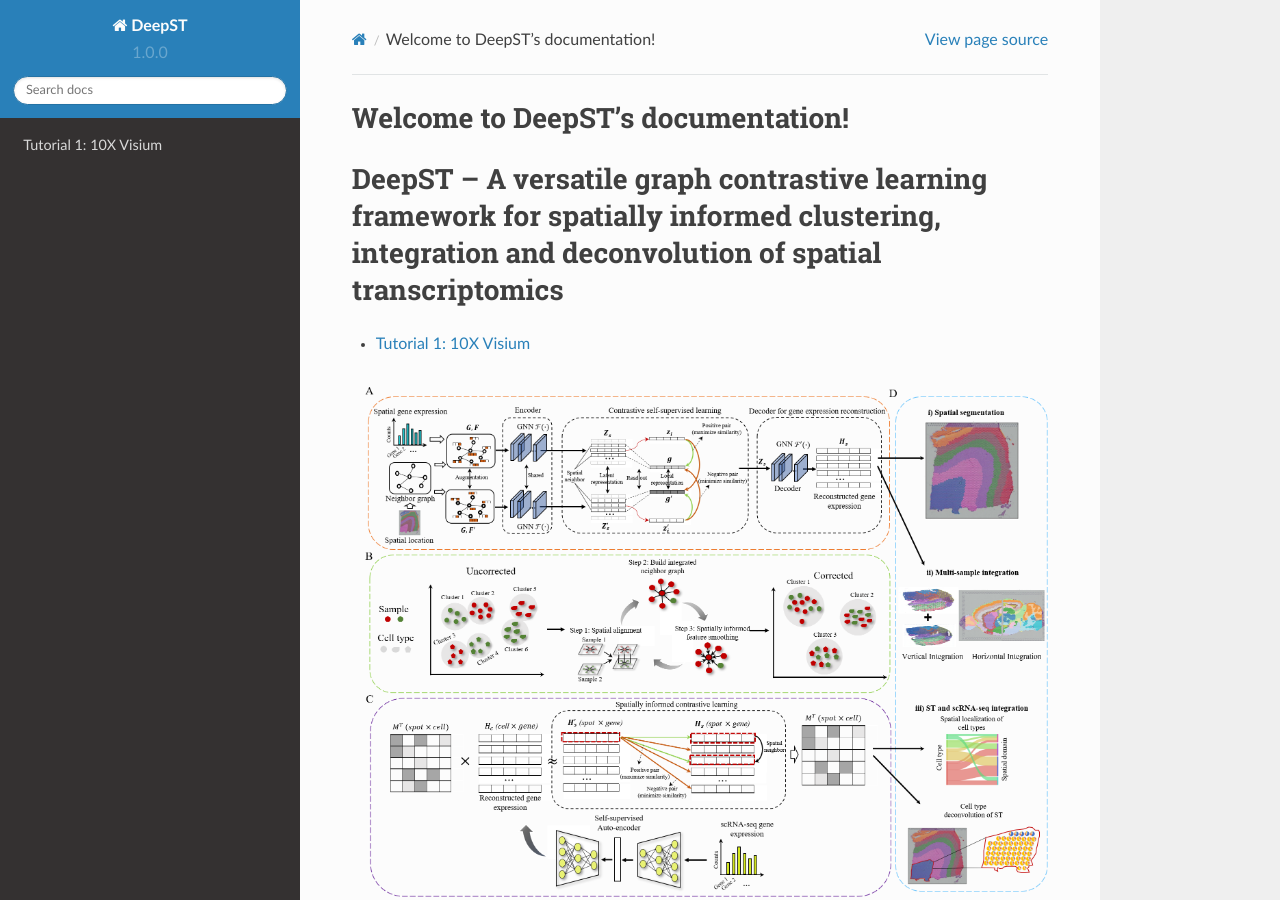
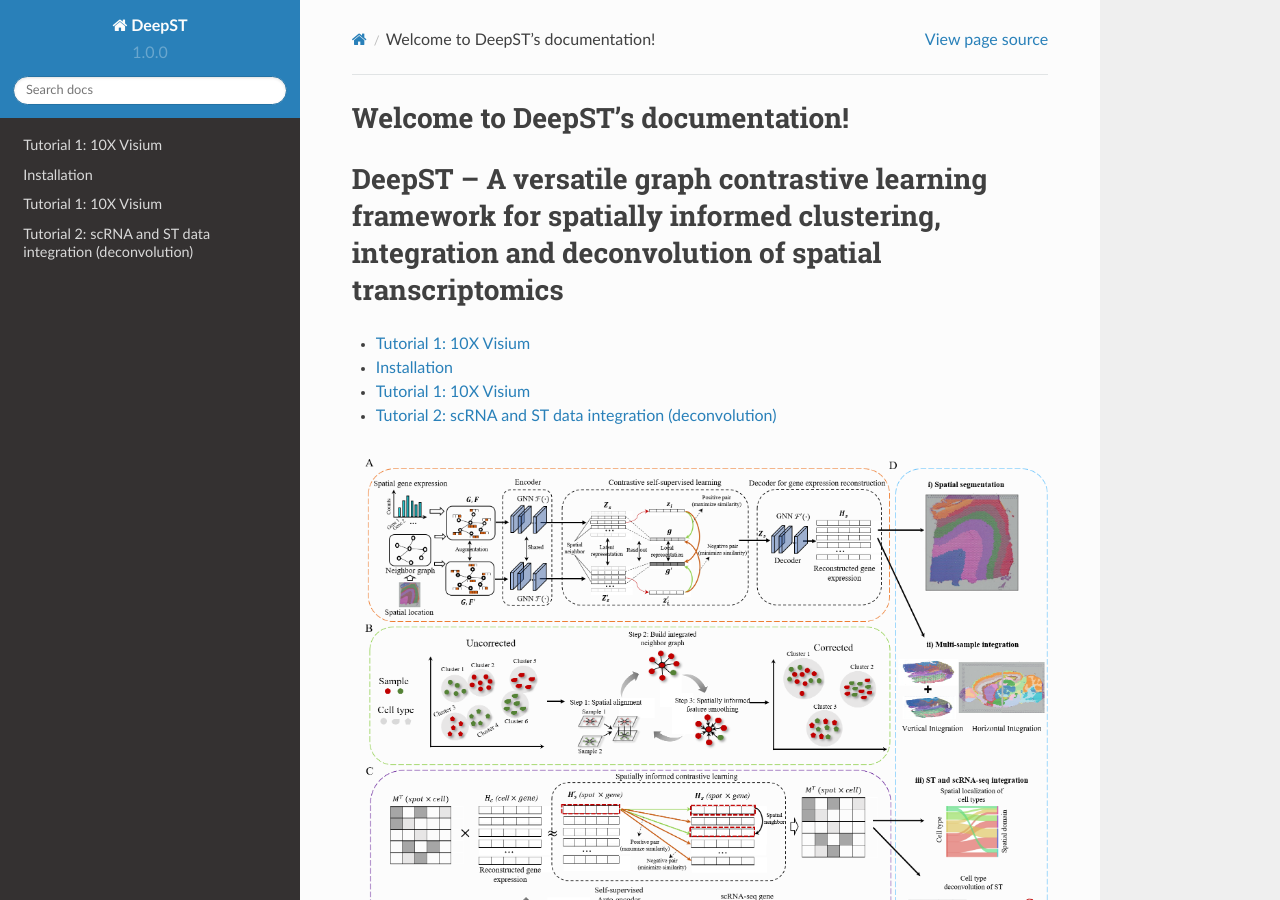
Before and after one commit to JinmiaoChenLab/GraphST_Tutorials, a Sphinx documentation site: the page built from docs/source/index.rst, in a window 1280 px wide and 900 px high. Built offline with Sphinx 7.4.7 and the Read the Docs theme 2.0.0, drawn with Linux system fonts in a browser that asks for light colours.

Commit message:
Update index.rst

```diff
--- a/docs/source/index.rst
+++ b/docs/source/index.rst
@@ -13,6 +13,9 @@ DeepST – A versatile graph contrastive learning framework for spatially inform
    :maxdepth: 1
 
    T1_10X_Visium
+   Installation
+   Tutorial 1_10X Visium
+   Tutorial 2_scRNA and ST data integration
 
 .. image:: ../Figures/DeepST.png
    :width: 800
```
